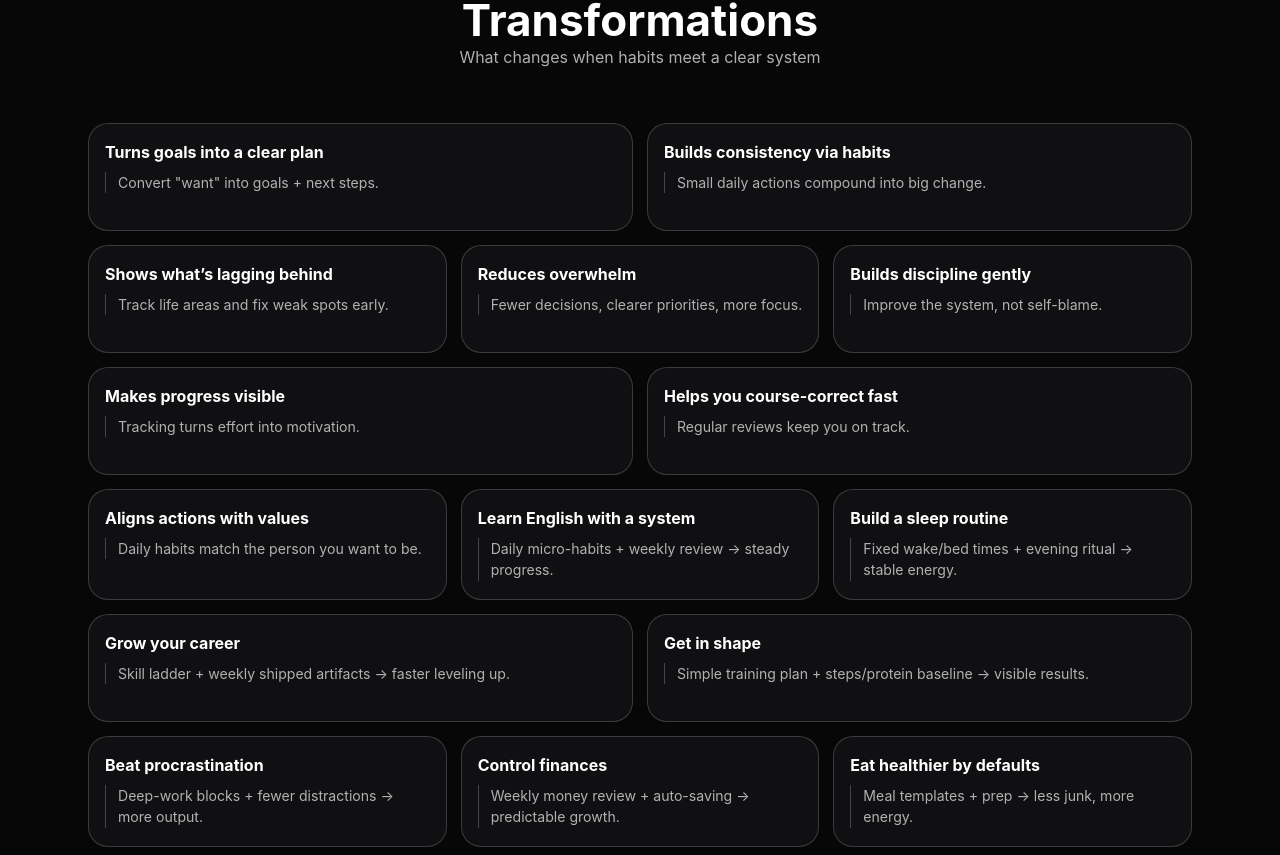
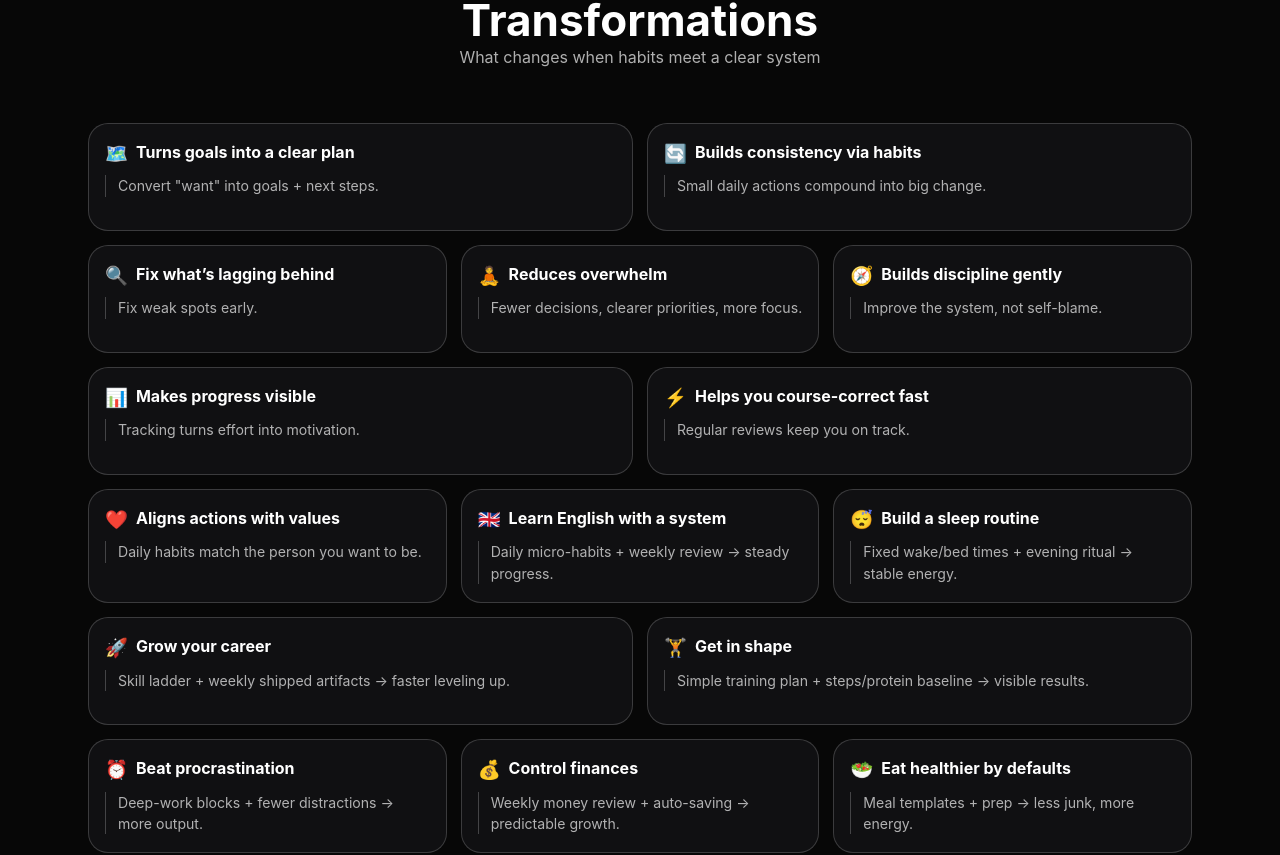
Before and after one commit to bob-byte/website-of-principles-app, a React (Vite) app: page / in a window 1280 px wide. Shown: the part 2511-3366 px from the top of the page. Built offline with nearby package versions, Linux system fonts and the light colour scheme; no server answers.

Commit message:
Add emojis and refine transformation card copy.
Give each transformation a clearer title and supporting icon across locales.

```diff
--- a/src/components/TransformationCard.jsx
+++ b/src/components/TransformationCard.jsx
@@ -1,7 +1,12 @@
-function TransformationCard({ title, description }) {
+function TransformationCard({ emoji, title, description }) {
     return (
         <article className="transformation-card">
-            <h3 className="transformation-card__title">{title}</h3>
+            <h3 className="transformation-card__title">
+                <span className="transformation-card__emoji" aria-hidden="true">
+                    {emoji}
+                </span>
+                {title}
+            </h3>
             <p className="transformation-card__description">{description}</p>
         </article>
     );
--- a/src/components/TransformationsSection.jsx
+++ b/src/components/TransformationsSection.jsx
@@ -38,6 +38,7 @@ function TransformationsSection() {
                         delay={Math.min(index * 35, 280)}
                     >
                         <TransformationCard
+                            emoji={item.emoji}
                             title={item.title}
                             description={item.description}
                         />
--- a/src/locale/translations.js
+++ b/src/locale/translations.js
@@ -37,7 +37,7 @@ export const translations = {
           description:
             "Principles is not just a habit tracker. Every habit has a concrete goal it helps achieve. That turns a chaotic “I just want to be better” into a structured path toward a personal goal.",
           unique:
-            "most competitors only track habits — not the link between a habit and the result.",
+            "most other apps only track habits — not the link between a habit and the result.",
         },
         {
           emoji: "🤖",
@@ -94,70 +94,87 @@ export const translations = {
       subtitle: "What changes when habits meet a clear system",
       items: [
         {
+          emoji: "🗺️",
           title: "Turns goals into a clear plan",
           description: 'Convert "want" into goals + next steps.',
         },
         {
+          emoji: "🔄",
           title: "Builds consistency via habits",
           description: "Small daily actions compound into big change.",
         },
         {
-          title: "Shows what’s lagging behind",
-          description: "Track life areas and fix weak spots early.",
+          emoji: "🔍",
+          title: "Fix what’s lagging behind",
+          description: "Fix weak spots early.",
         },
         {
+          emoji: "🧘",
           title: "Reduces overwhelm",
           description: "Fewer decisions, clearer priorities, more focus.",
         },
         {
+          emoji: "🧭",
           title: "Builds discipline gently",
           description: "Improve the system, not self-blame.",
         },
         {
+          emoji: "📊",
           title: "Makes progress visible",
           description: "Tracking turns effort into motivation.",
         },
         {
+          emoji: "⚡",
           title: "Helps you course-correct fast",
           description: "Regular reviews keep you on track.",
         },
         {
+          emoji: "❤️",
           title: "Aligns actions with values",
           description: "Daily habits match the person you want to be.",
         },
         {
+          emoji: "🇬🇧",
           title: "Learn English with a system",
           description: "Daily micro-habits + weekly review → steady progress.",
         },
         {
+          emoji: "😴",
           title: "Build a sleep routine",
           description: "Fixed wake/bed times + evening ritual → stable energy.",
         },
         {
+          emoji: "🚀",
           title: "Grow your career",
           description: "Skill ladder + weekly shipped artifacts → faster leveling up.",
         },
         {
+          emoji: "🏋️",
           title: "Get in shape",
           description: "Simple training plan + steps/protein baseline → visible results.",
         },
         {
+          emoji: "⏰",
           title: "Beat procrastination",
           description: "Deep-work blocks + fewer distractions → more output.",
         },
         {
+          emoji: "💰",
           title: "Control finances",
           description: "Weekly money review + auto-saving → predictable growth.",
         },
         {
+          emoji: "🥗",
           title: "Eat healthier by defaults",
           description: "Meal templates + prep → less junk, more energy.",
         },
         {
+          emoji: "🌊",
           title: "Stay calm under stress",
           description: "Short daily regulation practice → fewer emotional spikes.",
         },
         {
+          emoji: "🤝",
           title: "Strengthen relationships",
           description: "Scheduled touchpoints → deeper connection over time.",
         },
@@ -281,7 +298,7 @@ export const translations = {
           description:
             "Принципи — це не просто трекер звичок. Кожна звичка має конкретну ціль, яку вона допомагає досягти. Це перетворює хаотичне «я просто хочу бути кращим» у структурований шлях до особистої мети.",
           unique:
-            "більшість конкурентів фіксують лише звички, а не звʼязок між звичкою та результатом.",
+            "більшість інших додатків фіксують лише звички, а не звʼязок між звичкою та результатом.",
         },
         {
           emoji: "🤖",
@@ -338,70 +355,87 @@ export const translations = {
       subtitle: "Що змінюється, коли звички стають системою",
       items: [
         {
+          emoji: "🗺️",
           title: "Перетворює бажання на план",
           description: "З «хочу» — у цілі й наступні кроки.",
         },
         {
+          emoji: "🔄",
           title: "Будує стабільність через звички",
           description: "Малі щоденні дії складаються у великі зміни.",
         },
         {
+          emoji: "🔍",
           title: "Показує, що відстає",
           description: "Відстежуй сфери життя й виправляй слабкі місця раніше.",
         },
         {
+          emoji: "🧘",
           title: "Зменшує перевантаження",
           description: "Менше рішень, чіткіші пріоритети, більше фокусу.",
         },
         {
+          emoji: "🧭",
           title: "Виховує дисципліну м’яко",
           description: "Покращуй систему, а не звинувачуй себе.",
         },
         {
+          emoji: "📊",
           title: "Робить прогрес видимим",
           description: "Трекінг перетворює зусилля на мотивацію.",
         },
         {
+          emoji: "⚡",
           title: "Допомагає швидко коригувати курс",
           description: "Регулярні підсумки тримають тебе на шляху.",
         },
         {
+          emoji: "❤️",
           title: "Узгоджує дії з цінностями",
           description: "Щоденні звички відповідають людині, якою хочеш бути.",
         },
         {
+          emoji: "🇬🇧",
           title: "Вчи англійську системно",
           description: "Щоденні мікрозвички + тижневий підсумок → стабільний прогрес.",
         },
         {
+          emoji: "😴",
           title: "Побудуй режим сну",
           description: "Фіксований підйом/відбій + вечірній ритуал → стабільна енергія.",
         },
         {
+          emoji: "🚀",
           title: "Розвивай кар’єру",
           description: "Сходинка навичок + щотижневі результати → швидший ріст.",
         },
         {
+          emoji: "🏋️",
           title: "Увійди у форму",
           description: "Простий план тренувань + кроки/білок → видимий результат.",
         },
         {
+          emoji: "⏰",
           title: "Подолай прокрастинацію",
           description: "Блоки глибокої роботи + менше відволікань → більше результату.",
         },
         {
+          emoji: "💰",
           title: "Контролюй фінанси",
           description: "Тижневий огляд грошей + автовідкладання → передбачуваний ріст.",
         },
         {
+          emoji: "🥗",
           title: "Харчуйся здоровіше за замовчуванням",
           description: "Шаблони страв + підготовка → менше джанку, більше енергії.",
         },
         {
+          emoji: "🌊",
           title: "Залишайся спокійним під стресом",
           description: "Коротка щоденна практика регуляції → менше емоційних сплесків.",
         },
         {
+          emoji: "🤝",
           title: "Зміцнюй стосунки",
           description: "Заплановані дотики → глибший зв’язок з часом.",
         },
--- a/src/styles/App.css
+++ b/src/styles/App.css
@@ -1175,12 +1175,21 @@ iframe {
 }
 
 .transformation-card__title {
+  display: flex;
+  align-items: flex-start;
+  gap: 8px;
   margin: 0;
   color: var(--color-text-primary);
   font-size: 1rem;
   font-weight: 700;
   line-height: 1.3;
   overflow-wrap: anywhere;
+}
+
+.transformation-card__emoji {
+  flex-shrink: 0;
+  font-size: 1.15rem;
+  line-height: 1.3;
 }
 
 .transformation-card__description {
```
